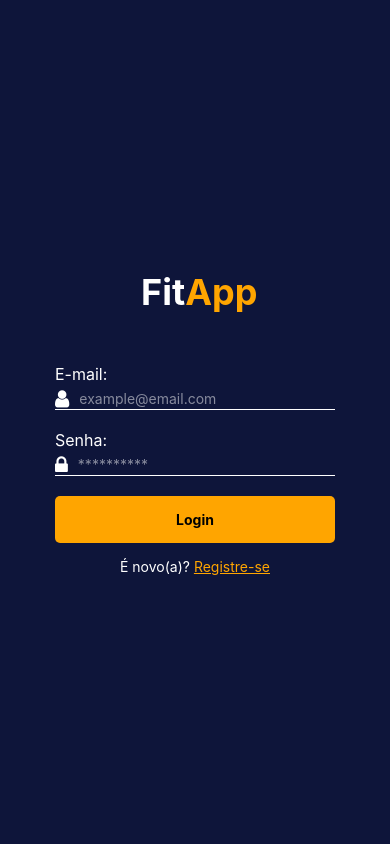
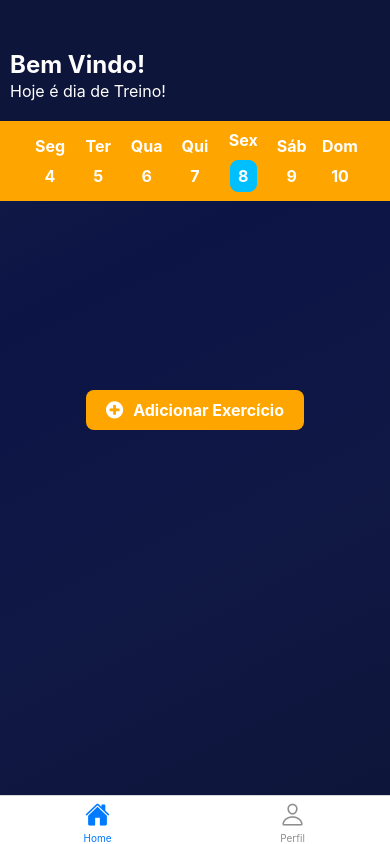
Before and after one commit to machadoluca/myFit-progress, a React Native app in the folder mobile/: screen /Home in a window 390 px wide. Built offline with nearby package versions, Linux system fonts and the light colour scheme.

Commit message:
home-style-update

```diff
--- a/mobile/App.js
+++ b/mobile/App.js
@@ -41,7 +41,7 @@ function HomeTabNavigator() {
 export default function App() {
   return (
     <NavigationContainer>
-      <Stack.Navigator initialRouteName="Login" screenOptions={{ headerShown: false }}>
+      <Stack.Navigator initialRouteName="HomeTab" screenOptions={{ headerShown: false }}>
         <Stack.Screen name="Login" component={LoginScreen} />
         {/*<Stack.Screen name="Register" component={RegisterScreen} />*/}
         <Stack.Screen name="HomeTab" component={HomeTabNavigator} />
--- a/mobile/package.json
+++ b/mobile/package.json
@@ -29,10 +29,12 @@
     "react-native-calendars": "^1.1301.0",
     "react-native-elements": "^3.4.3",
     "react-native-gesture-handler": "~2.12.0",
+    "react-native-linear-gradient": "^2.8.3",
     "react-native-reanimated": "~3.3.0",
     "react-native-safe-area-context": "^4.6.3",
     "react-native-screens": "~3.22.0",
-    "react-native-web": "~0.19.6"
+    "react-native-web": "~0.19.6",
+    "expo-linear-gradient": "~12.3.0"
   },
   "devDependencies": {
     "@babel/core": "^7.20.0",
--- a/mobile/screens/HomeScreen.js
+++ b/mobile/screens/HomeScreen.js
@@ -3,13 +3,14 @@ import { View, Text, StyleSheet, TouchableOpacity, SafeAreaView } from 'react-na
 import { useNavigation } from '@react-navigation/native';
 import { format, addDays } from 'date-fns';
 import { ptBR } from 'date-fns/locale';
+import {LinearGradient} from 'expo-linear-gradient';
+import Icon from 'react-native-vector-icons/FontAwesome';
 
 const HomeScreen = () => {
   const navigation = useNavigation();
-  const [selectedDate, setSelectedDate] = useState(new Date()); // Data atual
-  const [daysOfWeek, setDaysOfWeek] = useState([]); // Lista de dias do mês
+  const [selectedDate, setSelectedDate] = useState(new Date());
+  const [daysOfWeek, setDaysOfWeek] = useState([]);
 
-  // Função para lidar com a seleção de um dia
   const handleDayPress = (day) => {
     setSelectedDate(day);
   };
@@ -20,19 +21,18 @@ const HomeScreen = () => {
 
   useEffect(() => {
     const currentDate = new Date();
-    const currentDayOfWeek = currentDate.getDay(); // Dia da semana atual (0 = Domingo, 1 = Segunda, ...)
+    const currentDayOfWeek = currentDate.getDay();
 
-    // Se o dia atual for domingo (0), atualize a lista de dias da semana
     if (currentDayOfWeek === 0) {
       const updatedDaysOfWeek = [];
-      const startDate = addDays(currentDate, -currentDate.getDay()); // Dia atual da semana
+      const startDate = addDays(currentDate, -currentDate.getDay());
       for (let i = 0; i < 7; i++) {
         updatedDaysOfWeek.push(addDays(startDate, i));
       }
       setDaysOfWeek(updatedDaysOfWeek);
     } else {
       const updatedDaysOfWeek = [];
-      const startDate = addDays(currentDate, -currentDayOfWeek + 1); // Primeiro dia da semana
+      const startDate = addDays(currentDate, -currentDayOfWeek + 1);
       for (let i = 0; i < 7; i++) {
         updatedDaysOfWeek.push(addDays(startDate, i));
       }
@@ -41,10 +41,16 @@ const HomeScreen = () => {
   }, []);
 
   return (
-    <View style={styles.container}>
+    <LinearGradient
+    colors={['#181f45', '#0b1445','#101845', '#0E153A']}
+    start={{ x: 0, y: 0 }}
+    end={{ x: 1, y: 1 }}
+    style={styles.container}
+    >
       <SafeAreaView style={styles.header}>
         <Text style={styles.title}>Bem Vindo!</Text>
         <Text style={styles.subtitle}>Hoje é dia de Treino!</Text>
+        <View style={styles.dateContainerWrapper}>
           <View style={styles.dateContainer}>
             {daysOfWeek.map((date, index) => {
               return (
@@ -69,24 +75,26 @@ const HomeScreen = () => {
               );
             })}
           </View>
+        </View>
       </SafeAreaView>
 
       <TouchableOpacity style={styles.addButton} onPress={handleAddExercise}>
-        <Text style={styles.addButtonText}>+ Adicionar Exercício</Text>
+        <Icon name="plus-circle" size={20} color="white" style={styles.plusIcon} />
+        <Text style={styles.addButtonText}>Adicionar Exercício</Text>
       </TouchableOpacity>
-    </View>
+    </LinearGradient>
   );
 };
 
 const styles = StyleSheet.create({
   container: {
     flex: 1,
-    backgroundColor: '#FAEBD7',
+    backgroundColor: '#181f45',
     alignItems: 'center',
   },
   header: {
-    backgroundColor: '#FFE4C4',
-    position: "absolute",
+    backgroundColor: '#0E153A',
+    position: 'absolute',
     top: 0,
     left: 0,
     right: 0,
@@ -97,19 +105,25 @@ const styles = StyleSheet.create({
     fontWeight: 'bold',
     marginTop: 50,
     marginLeft: 10,
+    color: 'white',
   },
   subtitle: {
     fontSize: 16,
     marginLeft: 10,
     marginTop: 2,
+    color: 'white',
+  },
+  dateContainerWrapper: {
+    backgroundColor: 'orange', // Fundo laranja
+    padding: 10,
+    marginTop: 20,
   },
   dateContainer: {
     flexDirection: 'row',
     flexWrap: 'wrap',
     justifyContent: 'space-between',
-    marginTop: 20,
     marginHorizontal: 20,
-    alignItems: 'center'
+    alignItems: 'center',
   },
   dayButton: {
     width: 40,
@@ -124,8 +138,8 @@ const styles = StyleSheet.create({
     borderColor: 'blue',
   },
   selectedDayButton: {
-    borderColor: 'lightgreen',
-    backgroundColor: 'lightgreen',
+    borderColor: '#00BFFF', // Borda bege
+    backgroundColor: '#00BFFF', // Fundo bege
     borderRadius: 8,
     paddingHorizontal: 7,
     paddingVertical: 5,
@@ -135,19 +149,26 @@ const styles = StyleSheet.create({
   dayText: {
     fontSize: 16,
     fontWeight: 'bold',
+    color: 'white',
   },
   dayNumber: {
     fontSize: 16,
     fontWeight: 'bold',
     marginTop: 10,
+    color: 'white',
   },
   addButton: {
-    marginTop: '100%',
-    backgroundColor: 'green',
+    backgroundColor: 'orange', // Fundo laranja
     paddingHorizontal: 20,
     paddingVertical: 10,
     borderRadius: 8,
-    borderColor: 'green',
+    borderColor: 'orange', // Borda laranja
+    flexDirection: 'row',
+    alignItems: 'center',
+    marginTop: "100%",
+  },
+  plusIcon: {
+    marginRight: 10,
   },
   addButtonText: {
     color: 'white',
--- a/mobile/screens/LoginScreen.js
+++ b/mobile/screens/LoginScreen.js
@@ -128,6 +128,7 @@ const styles = StyleSheet.create({
   loginButtonText: {
     color: 'black',
     fontWeight: 'bold',
+    fontSize: 16,
   },
   registerText: {
     color: 'white',
```
Also changed, not shown: 1 other file (tests, documents, lock files or other folders). Lines whose indentation alone changed are shown as unchanged.
